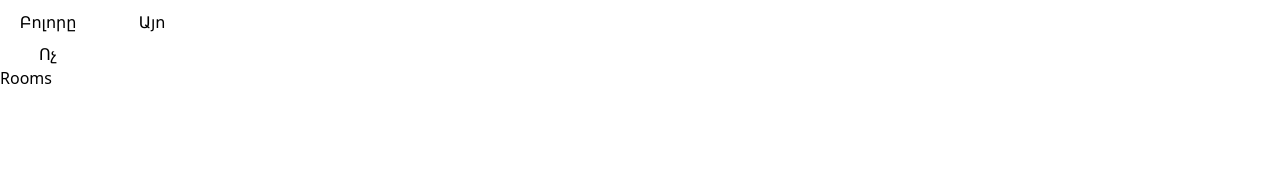
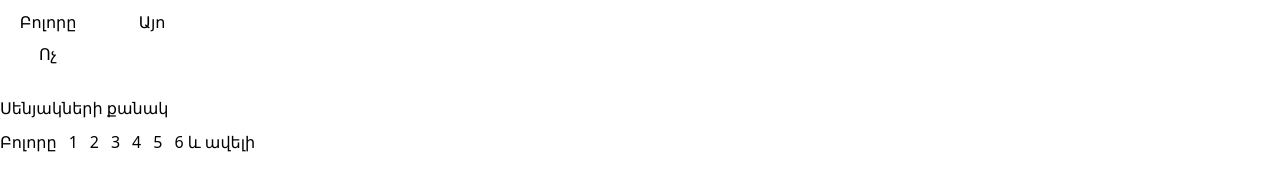
Before and after one commit to Rafikzaqaryan/Amarranoc.amm, a React (Vite) app: page / in a window 1280 px wide. Shown: the part 449-640 px from the top of the page. Built offline with nearby package versions, Linux system fonts and the light colour scheme.

Commit message:
Done Rooms Part

```diff
--- a/src/Component/Nav/NavLeftPart/Rooms.tsx
+++ b/src/Component/Nav/NavLeftPart/Rooms.tsx
@@ -1,3 +1,14 @@
 export default function Rooms() {
-  return <div>Rooms</div>;
+  return (
+    <div className="pt-[30px]">
+      <h1 className="text-[black]">Սենյակների քանակ</h1>
+      <div className="flex flex-wrap gap-x-3 gap-y-1 pt-[10px] ">
+        <button>Բոլորը</button>
+        {[1, 2, 3, 4, 5].map((roomCount) => (
+          <button key={roomCount}>{roomCount}</button>
+        ))}
+        <button>6 և ավելի</button>
+      </div>
+    </div>
+  );
 }
```
